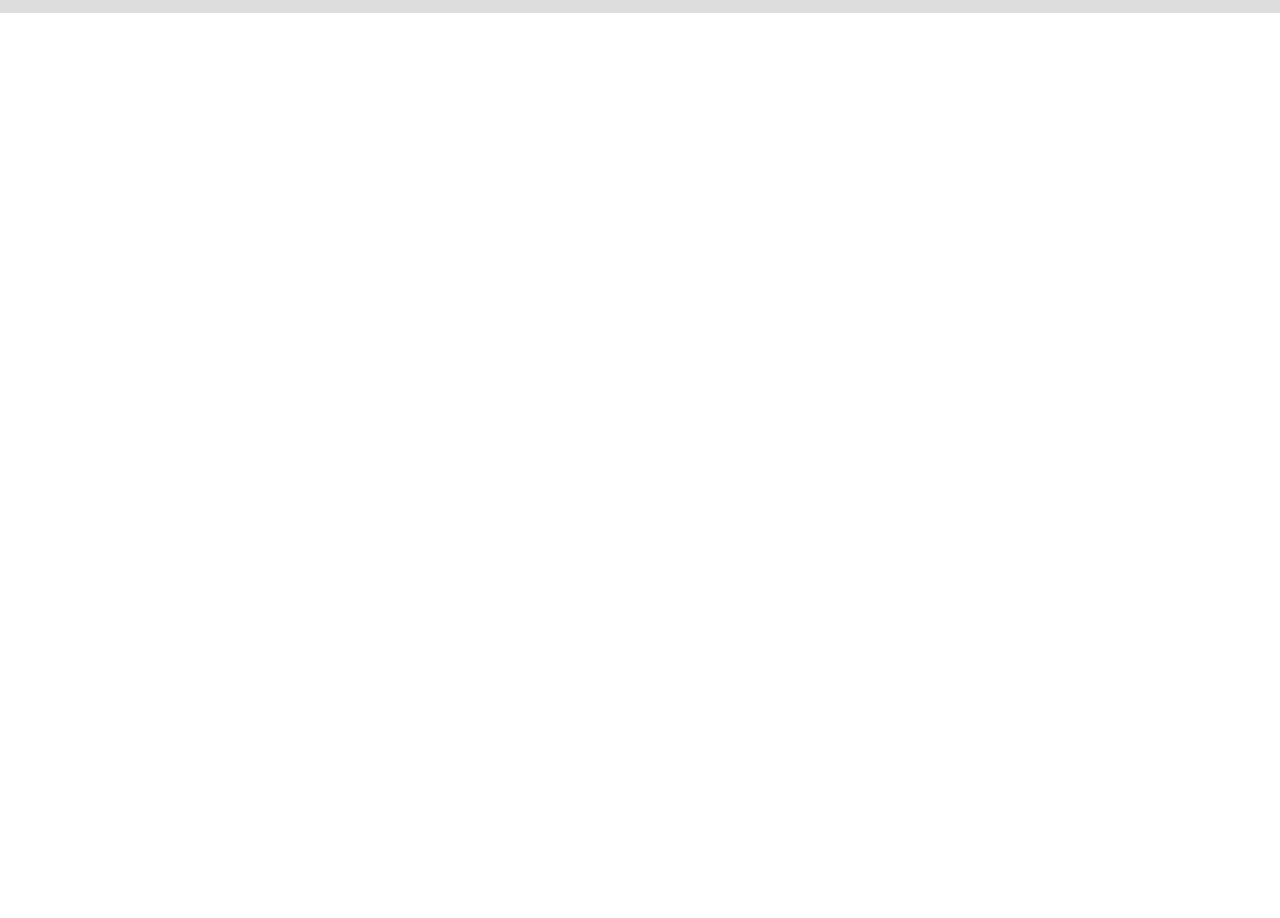
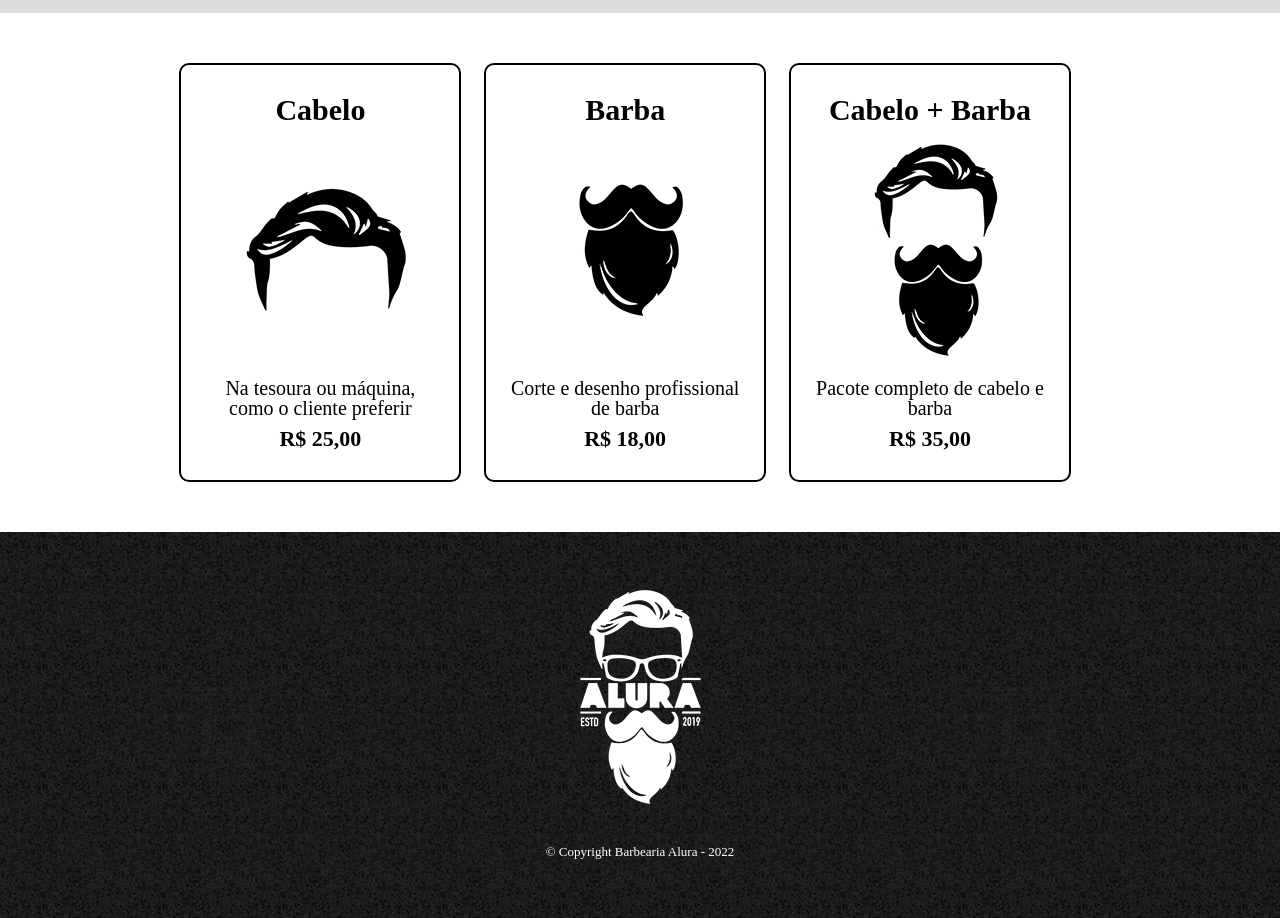
Before and after one commit to gilbertomartinspro/html5_css3_one_parte2, a plain HTML site: page produtos.html in a window 1280 px wide. Shown: the part 280-1198 px from the top of the page. Before the commit the page ends 800 px from the top, so only its background shows below. Drawn offline with Linux system fonts and the light colour scheme.

Commit message:
Concluindo página de Produtos

```diff
--- a/produtos.css
+++ b/produtos.css
@@ -27,3 +27,67 @@ nav a {
     font-size: 22px;
     text-decoration: none;
 }
+
+nav a:hover {
+    color: #c78c19;
+    text-decoration: underline;
+}
+
+.produtos {
+    width: 940px;
+    margin: 0 auto;
+    padding: 50px 0;
+}
+
+.produtos li {
+    display: inline-block;
+    text-align: center;
+    width: 30%;
+    vertical-align: top;
+    box-sizing: border-box;
+    margin: 0 1%;
+    padding: 30px 20px;
+    border: 2px solid #000;
+    border-radius: 10px;
+    transition: all 0.4s;
+}
+
+.produtos li:hover {
+    border-color: #c78c19;
+    cursor: pointer;
+}
+
+.produtos li:active {
+    border-color: aquamarine;
+}
+
+.produtos li:hover h2 {
+    font-size: 34px;
+}
+
+.produtos h2 {
+    font-size: 30px;
+    font-weight: bold;
+}
+
+.produto-descricao {
+    font-size: 20px;
+}
+
+.produto-preco {
+    font-size: 22px;
+    font-weight: bold;
+    margin: 10px 0 0 ;
+}
+
+footer {
+    text-align: center;
+    background: url("bg.jpg");
+    padding: 40px 0;
+}
+
+.copyright {
+    color: #FFFFFF;
+    font-size: 13px;
+    margin: 20px 0;
+}
--- a/produtos.html
+++ b/produtos.html
@@ -22,5 +22,31 @@
             </nav>
         </div>
     </header>
+    <main>
+        <ul class="produtos">
+            <li>
+                <h2>Cabelo</h2>
+                <img src="cabelo.jpg">
+                <p class="produto-descricao">Na tesoura ou máquina, como o cliente preferir</p>
+                <p class="produto-preco">R$ 25,00</p>
+            </li>
+            <li>
+                <h2>Barba</h2>
+                <img src="barba.jpg">
+                <p class="produto-descricao">Corte e desenho profissional de barba</p>
+                <p class="produto-preco">R$ 18,00</p>
+            </li>
+            <li>
+                <h2>Cabelo + Barba</h2>
+                <img src="cabelo+barba.jpg">
+                <p class="produto-descricao">Pacote completo de cabelo e barba</p>
+                <p class="produto-preco">R$ 35,00</p>
+            </li>
+        </ul>
+    </main>
+    <footer>
+        <img src="logo-branco.png">
+        <p class="copyright">&copy; Copyright Barbearia Alura - 2022</p>
+    </footer>
 </body>
 </html>
```
